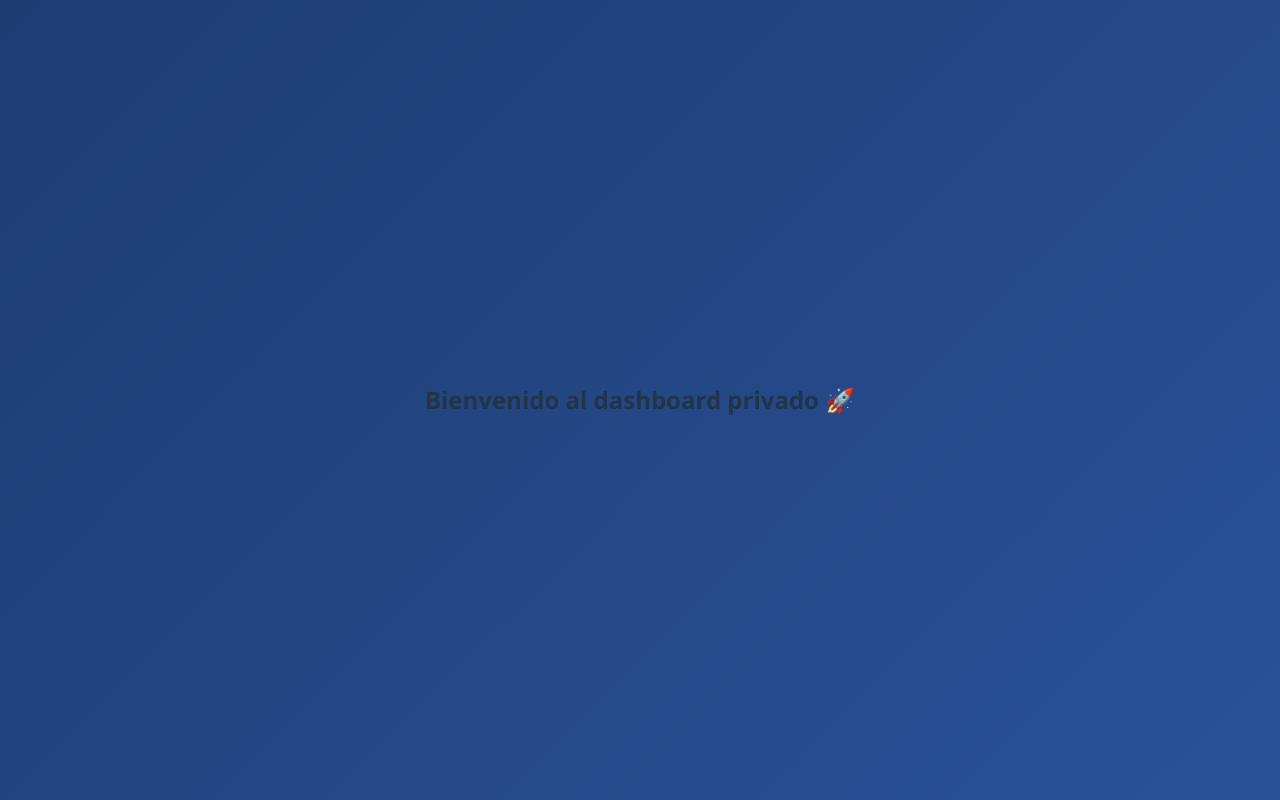
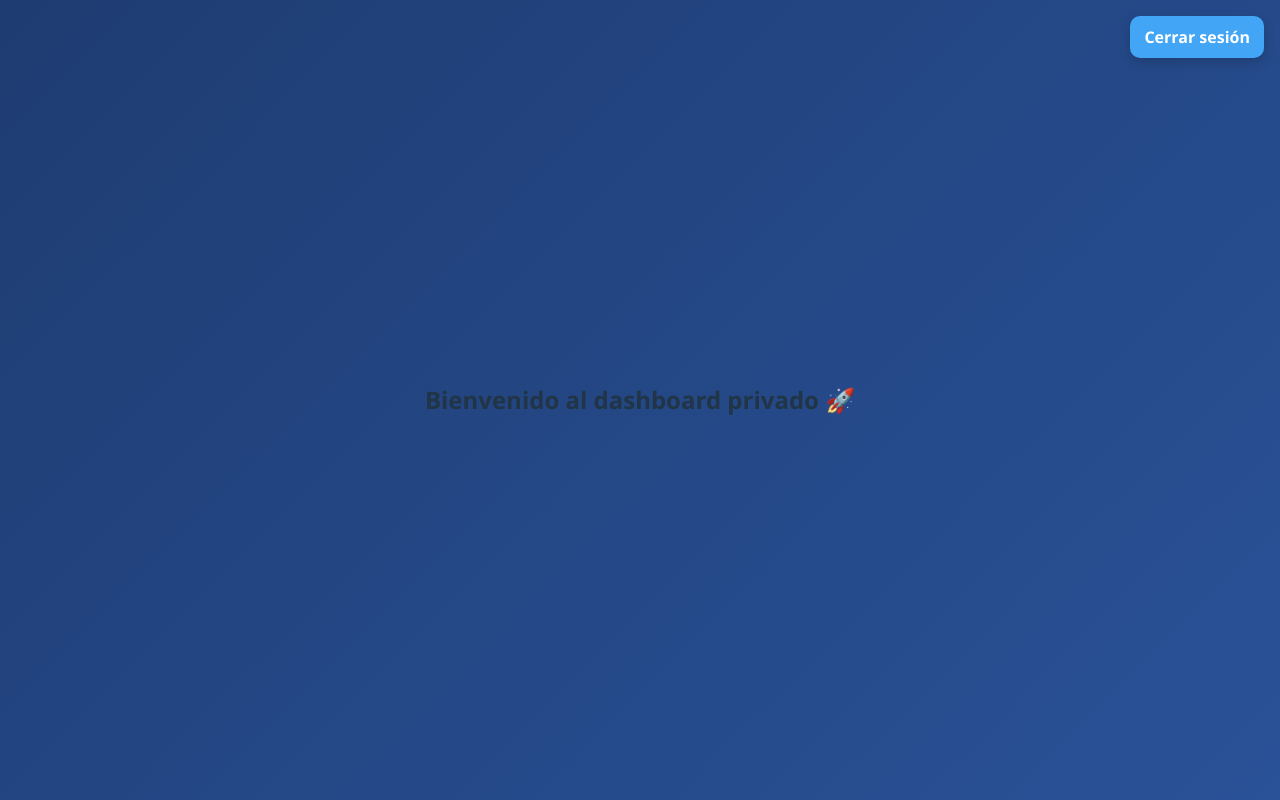
Before and after one commit to GaizkaCarrasco/CineData, a React app in the folder frontend/: page /dashboard in a window 1280 px wide. Built offline with nearby package versions, Linux system fonts and the light colour scheme; sample sign-in values are in the browser's storage; the HTML template or start-up script is replaced by a standard one.

Commit message:
Botón de cerrar sesión y mejoras estéticas en la ventana de login y en la del admin

```diff
--- a/frontend/src/App.css
+++ b/frontend/src/App.css
@@ -81,7 +81,7 @@ body {
 .login-container input {
   width: 100%;
   padding: 12px;
-  margin: 10px 0 18px 0;
+  margin: 0 0 12px 0;
   border: 1px solid #ddd;
   border-radius: 8px;
   transition: 0.2s;
@@ -98,6 +98,7 @@ body {
 .login-container button {
   width: 100%;
   padding: 12px;
+  margin-top: 12px;
   background: #2a5298;
   border: none;
   color: white;
@@ -115,11 +116,13 @@ body {
 
 /* === Mensaje de error o éxito === */
 .alert {
-  margin-top: 14px;
+  width: 100%;
+  margin: 12px 0;
   text-align: center;
   padding: 10px;
   border-radius: 8px;
   font-size: 14px;
+  box-sizing: border-box;
 }
 
 .alert.error {
--- /dev/null
+++ b/frontend/src/components/LogoutButton.jsx
@@ -0,0 +1,60 @@
+import { useState } from "react";
+import { useNavigate } from "react-router-dom";
+
+export default function LogoutButton() {
+  const [loading, setLoading] = useState(false);
+  const navigate = useNavigate();
+
+  const handleLogout = async () => {
+    if (loading) return;
+    setLoading(true);
+
+    const token = localStorage.getItem("token");
+
+    try {
+      if (token) {
+        await fetch("http://127.0.0.1:8000/users/logout", {
+          method: "POST",
+          headers: { Authorization: `Bearer ${token}` },
+        });
+      }
+    } catch (err) {
+      // Ignore network errors on logout; proceed to clear session
+    } finally {
+      localStorage.removeItem("token");
+      navigate("/");
+      setLoading(false);
+    }
+  };
+
+  return (
+    <button
+      onClick={handleLogout}
+      style={{
+        position: "fixed",
+        top: 16,
+        right: 16,
+        padding: "10px 14px",
+        background: "#42a5f5",
+        color: "#fff",
+        border: "none",
+        borderRadius: 10,
+        cursor: loading ? "not-allowed" : "pointer",
+        fontWeight: 600,
+        boxShadow: "0 4px 12px rgba(0,0,0,0.18)",
+        transition: "transform 0.12s ease, box-shadow 0.12s ease",
+      }}
+      disabled={loading}
+      onMouseEnter={(e) => {
+        e.currentTarget.style.transform = "translateY(-1px)";
+        e.currentTarget.style.boxShadow = "0 6px 16px rgba(0,0,0,0.22)";
+      }}
+      onMouseLeave={(e) => {
+        e.currentTarget.style.transform = "translateY(0)";
+        e.currentTarget.style.boxShadow = "0 4px 12px rgba(0,0,0,0.18)";
+      }}
+    >
+      {loading ? "Cerrando..." : "Cerrar sesión"}
+    </button>
+  );
+}
--- a/frontend/src/pages/AdminUsers.jsx
+++ b/frontend/src/pages/AdminUsers.jsx
@@ -1,4 +1,5 @@
 import { useEffect, useState } from "react";
+import LogoutButton from "../components/LogoutButton";
 
 export default function AdminUsers() {
   const [users, setUsers] = useState([]);
@@ -29,22 +30,35 @@ export default function AdminUsers() {
 
   return (
     <div style={{ maxWidth: 600, margin: "40px auto" }}>
-      <h2>Usuarios registrados</h2>
+      <LogoutButton />
+      <h2 style={{ textAlign: "center", marginBottom: 24 }}>Usuarios registrados</h2>
 
       {users.length === 0 && <p>No hay usuarios registrados (o todos son admins)</p>}
 
-      <ul style={{ marginTop: 20 }}>
+      <ul
+        style={{
+          marginTop: 20,
+          listStyle: "none",
+          padding: 0,
+          display: "flex",
+          flexDirection: "column",
+          gap: 10,
+          maxHeight: 420,
+          overflowY: "auto",
+          paddingRight: 6,
+        }}
+      >
         {users.map((u) => (
           <li
             key={u._id}
             style={{
               padding: "10px",
-              marginBottom: "8px",
               background: "#eee",
               borderRadius: "8px",
+              color: "#111",
             }}
           >
-            <b>{u.username}</b> — {u.email}
+            <b style={{ color: "#000" }}>{u.username}</b> — {u.email}
           </li>
         ))}
       </ul>
--- a/frontend/src/pages/Dashboard.jsx
+++ b/frontend/src/pages/Dashboard.jsx
@@ -1,3 +1,5 @@
+import LogoutButton from "../components/LogoutButton";
+
 function Dashboard() {
   const token = localStorage.getItem("token");
 
@@ -5,7 +7,12 @@ function Dashboard() {
     return <p>No estás autenticado</p>;
   }
 
-  return <h2>Bienvenido al dashboard privado 🚀</h2>;
+  return (
+    <div style={{ padding: "32px", textAlign: "center" }}>
+      <LogoutButton />
+      <h2>Bienvenido al dashboard privado 🚀</h2>
+    </div>
+  );
 }
 
 export default Dashboard;
--- a/frontend/src/pages/Login.jsx
+++ b/frontend/src/pages/Login.jsx
@@ -78,12 +78,12 @@ function Login() {
           required
         />
 
+        {error && (
+          <div className="alert error">{error}</div>
+        )}
+
         <button type="submit">Iniciar Sesión</button>
       </form>
-
-      {error && (
-        <div className="alert error">{error}</div>
-      )}
 
       <div style={{ marginTop: 12 }}>
         <Link to="/register">
```
